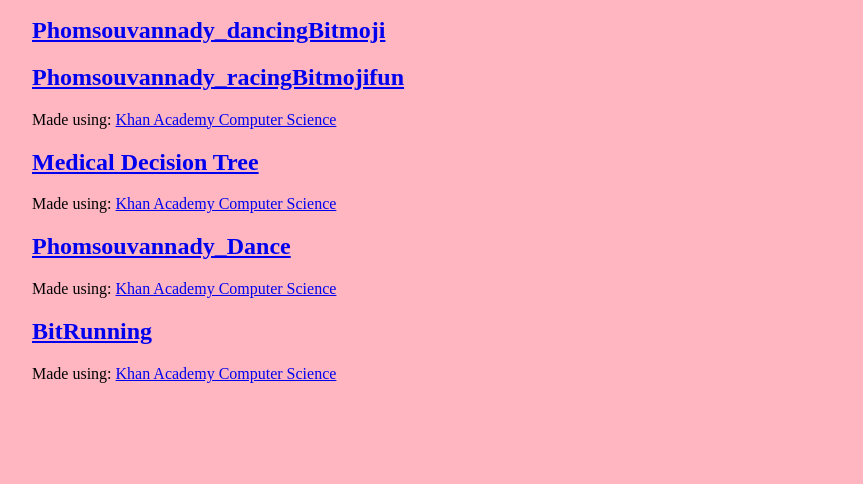
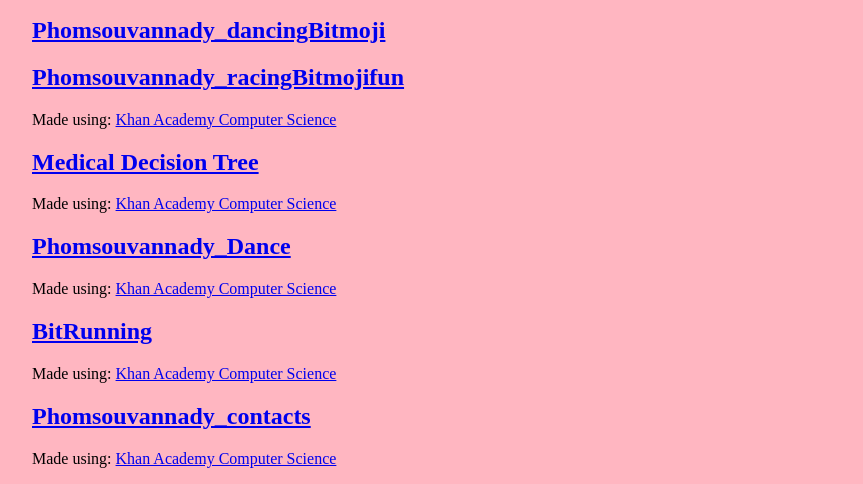
Before and after one commit to VinaiPhomsouvannady/Mysite, a plain HTML site: page javascripts.html in a window 1280 px wide. Shown: the part 472-956 px from the top of the page, without its empty margins (208-1071 px from the left). Before the commit the page ends 871 px from the top, so only its background shows below. Drawn offline with Linux system fonts and the light colour scheme; a script that the page names is missing.

Commit message:
add contacts

```diff
--- a/javascripts.html
+++ b/javascripts.html
@@ -23,3 +23,5 @@
 <h2><a href="https://www.khanacademy.org/computer-programming/phomsouvannady_dance/6192552463876096">Phomsouvannady_Dance</a></h2><script src="https://www.khanacademy.org/computer-programming/phomsouvannady_dance/6192552463876096/embed.js?editor=no&buttons=no&author=no&embed=yes"></script><p>Made using: <a href="http://www.khanacademy.org/computer-programming">Khan Academy Computer Science</a></p>
 
 <h2><a href="https://www.khanacademy.org/computer-programming/bitrunning/5306378025222144">BitRunning</a></h2><script src="https://www.khanacademy.org/computer-programming/bitrunning/5306378025222144/embed.js?editor=no&buttons=no&author=no&embed=yes"></script><p>Made using: <a href="http://www.khanacademy.org/computer-programming">Khan Academy Computer Science</a></p>
+
+<h2><a href="https://www.khanacademy.org/computer-programming/phomsouvannady_contacts/6220300785860608">Phomsouvannady_contacts</a></h2><script src="https://www.khanacademy.org/computer-programming/phomsouvannady_contacts/6220300785860608/embed.js?editor=no&buttons=no&author=no&embed=yes"></script><p>Made using: <a href="http://www.khanacademy.org/computer-programming">Khan Academy Computer Science</a></p>
```
